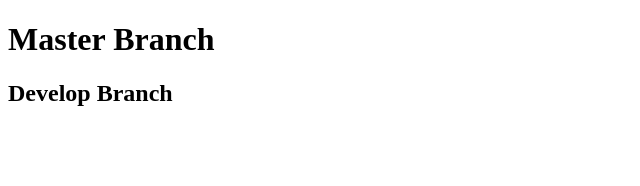
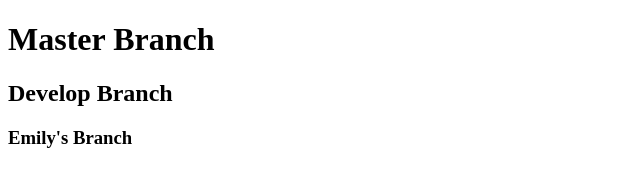
Before and after one commit to davison-robie/teamGit, a plain HTML site: page index.html in a window 1280 px wide. Shown: the whole page, without its empty margins (0-640 px from the left). Drawn offline with Linux system fonts and the light colour scheme.

Commit message:
emilys branch

```diff
--- a/index.html
+++ b/index.html
@@ -8,5 +8,6 @@
 <body>
     <h1>Master Branch</h1>
     <h2>Develop Branch</h2>
+    <h3>Emily's Branch</h3>
 </body>
 </html>
```
